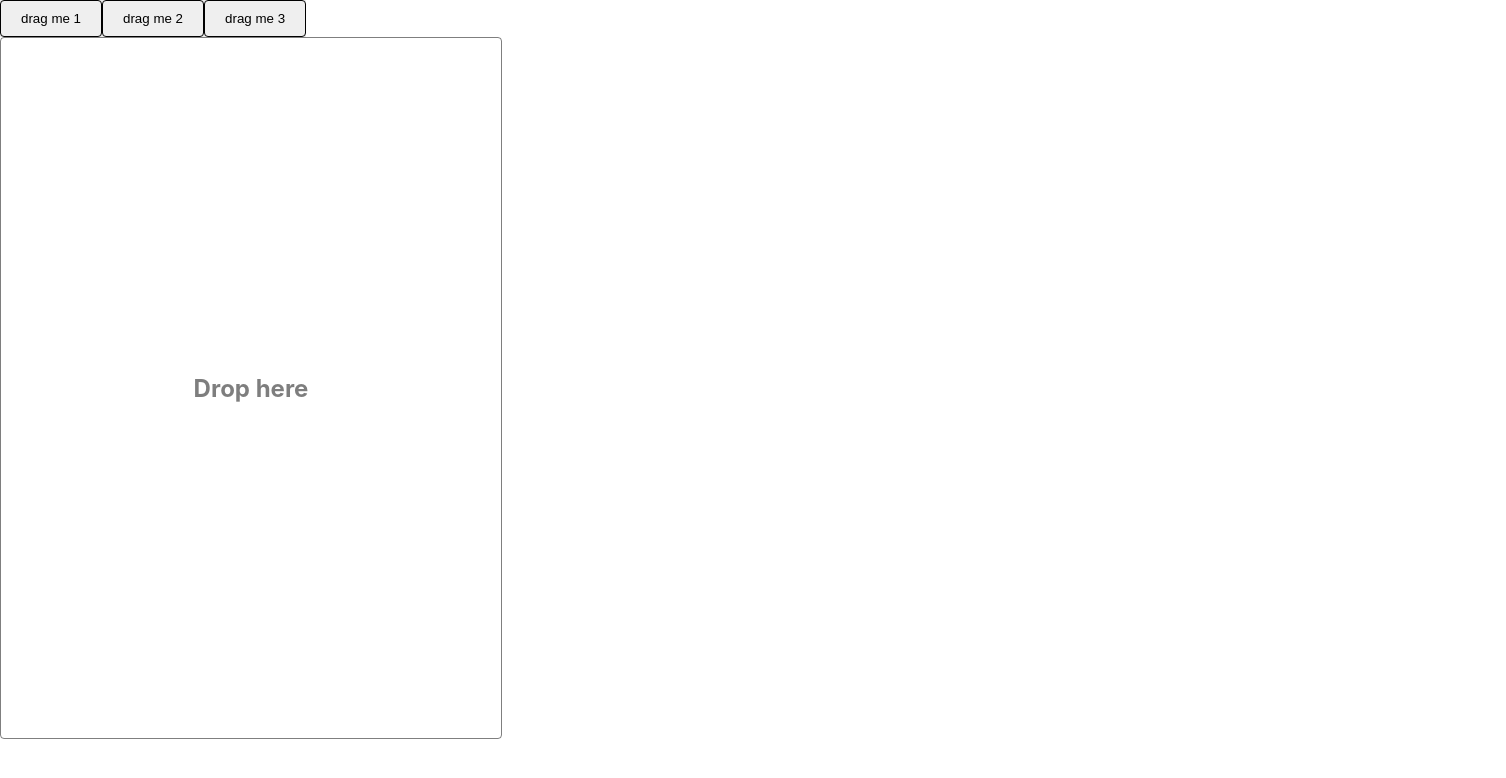
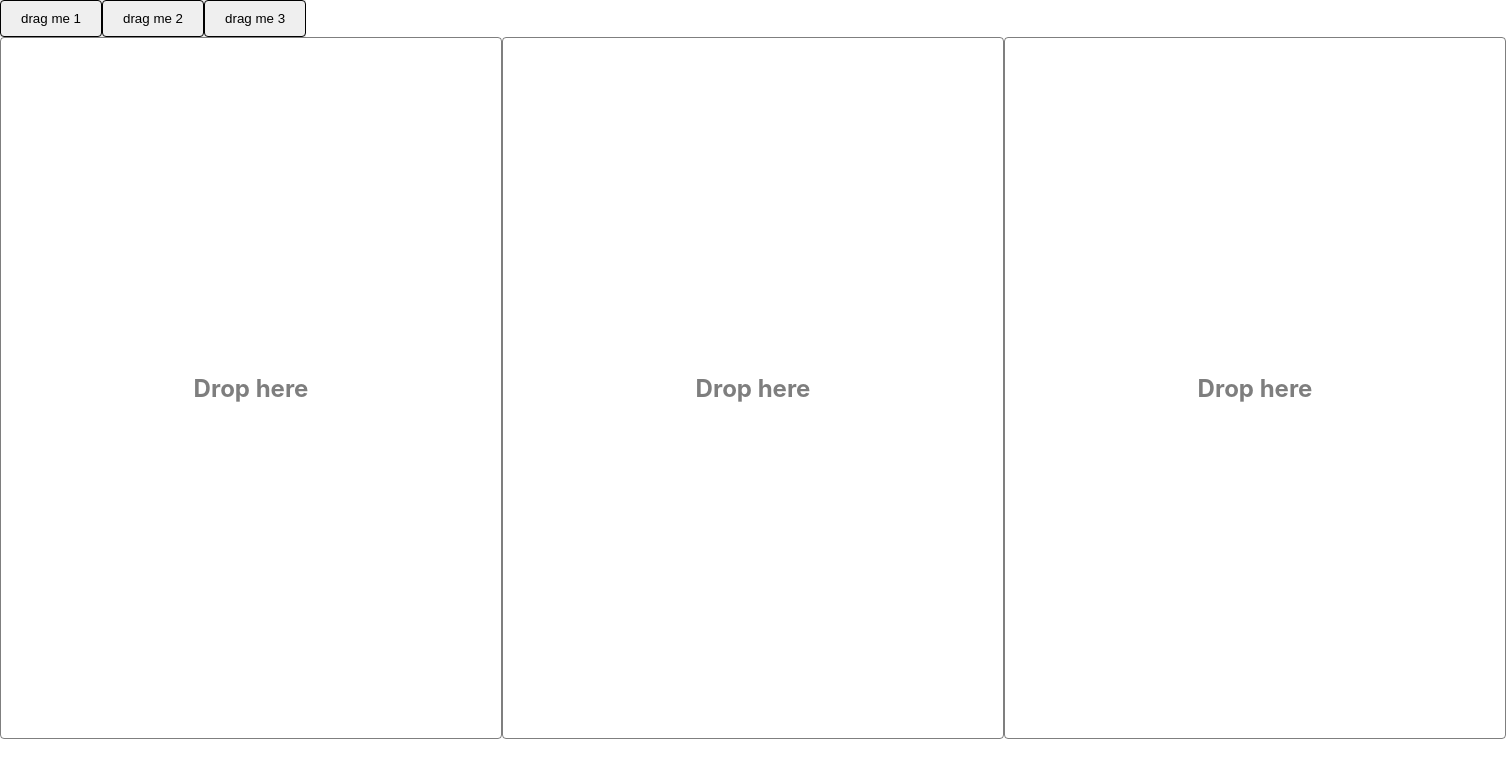
Before and after one commit to RoshBJr/Project-dump, a React (Create React App) app: page / in a window 1280 px wide. Shown: the top 778 px of the page, 1506 px wide, since content can reach past the window. Built offline with nearby package versions, Linux system fonts and the light colour scheme.

Commit message:
can add draggable object in multiple droppable areas, however draggables can't be interchangeably be dragged between droppable areas, you have to work on it, good job today though

```diff
--- a/src/App.css
+++ b/src/App.css
@@ -48,6 +48,11 @@
   width: fit-content;
 }
 
+.drop-container {
+  display: flex;
+  flex-flow: row nowrap;
+}
+
 .container-drop {
   border-radius: 4px;
   border: 1px solid black;
--- a/src/App.jsx
+++ b/src/App.jsx
@@ -3,6 +3,8 @@ import {Draggable} from './components/Draggable';
 import {Droppable} from './components/Droppable';
 import React, {useEffect, useState} from 'react';
 import {DndContext} from '@dnd-kit/core';
+import CtnDrop from './components/CtnDrop';
+
 
 function App() {
   const [parent, setParent] = useState([]);
@@ -11,7 +13,9 @@ function App() {
     {id: 1, text: "drag me 1"},
     {id: 2, text: "drag me 2"},
     {id: 3, text: "drag me 3"}
-  ]
+  ];
+  const ctn = [1,2,3];
+
 
   useEffect(() => {
     setDrag(
@@ -26,35 +30,49 @@ function App() {
   }, [])
 
 
-  return (
+  return(
     <DndContext onDragEnd={handleDragEnd}>
-      {drag.map(item => {
-        if(!parent.includes(item.props.id)){
-          return(item)
-        }
-      })
+      {
+        drag.map(item => {
+          if(!parent.includes(item.props.id)){
+            return(item)
+          }
+        })
       }
-      <Droppable id="droppable">
-        <div className="container-drop">
-          {parent.length != 0 ?
-            drag.map(item => {
-              if(parent.includes(item.props.id)) {
-                return(item)
-              }
-            })
-            :
-            <h2 className="text">Drop here</h2>
-          }
-        </div>
-      </Droppable>
+      <div className="drop-container">
+        {ctn.map(item => {
+          return(
+            <CtnDrop
+              key={item}
+              id={item}
+              parent={parent}
+              setParent={setParent}
+              drag={drag}
+            />
+          )
+        })}
+      </div>
     </DndContext>
   );
 
   function handleDragEnd({active, over}) {
-    setParent(active ? [...parent, active.id] : parent);
+    isDoubled();
+    setParent(active && over ? [...parent, active.id + over.id, active.id] : parent);
     if(over == null) {
-      setParent(parent.filter(item => item != active.id));
+      setParent(parent.filter(item => !item.includes(active.id)));
+      console.log("yo");
     }
+  }
+
+  function isDoubled() {
+    // let i = props.parent.reduce((acc, cur) => (cur == id ? acc+1: acc),0);
+    // if(i == 1) return;
+    let newParent = parent.filter((el, index) => {
+      return parent.indexOf(el) === index;
+    });
+    if(newParent.length % 2 != 0) newParent.slice(2);
+    // setDropContent(newParent);
+    setParent(newParent);
   }
 }
 
--- /dev/null
+++ b/src/components/CtnDrop.jsx
@@ -0,0 +1,35 @@
+import { useEffect, useState } from 'react';
+import {Droppable} from '../components/Droppable';
+
+export default function CtnDrop(props) {
+  const [dropContent, setDropContent] = useState([]);
+
+  useEffect(() => {
+    // console.log("droppable " + props.id);
+    // console.log(props.parent);
+    // console.log(props.parent.includes(`droppable${props.id}`));
+    // isDoubled();
+    // console.log('parent ',props.parent);
+    // console.log('dropcontent ', dropContent);
+
+  }, [props.parent])
+
+
+  return (
+
+    <Droppable id={`droppable${props.id}`}>
+      <div className="container-drop">
+        {props.parent.length != 0 ?
+          props.drag.map(item => {
+            const id = `${item.props.id}droppable${props.id}`;
+            if(props.parent.includes(id)) {
+              return(item)
+            }
+          })
+          :
+          <h2 className="text">Drop here</h2>
+        }
+      </div>
+    </Droppable>
+  );
+}
```
Also changed, not shown: src/components/CtnDrop.css (added).
